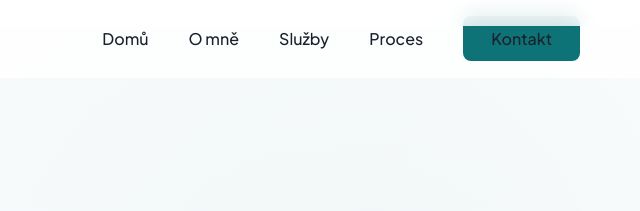
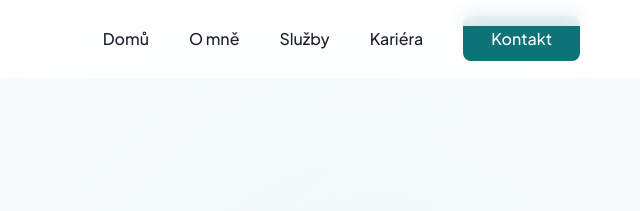
Before and after one commit to st3pan007/LiborRadkovic, a plain HTML site: page index.html in a window 1280 px wide. Shown: the top 211 px of the page, 640-1280 px from the left. Drawn offline with Linux system fonts and the light colour scheme.

Commit message:
Update index.html

```diff
--- a/index.html
+++ b/index.html
@@ -116,6 +116,11 @@
             font-weight: 700;
             color: var(--primary);
             font-family: 'Poppins', sans-serif;
+            text-decoration: none;
+        }
+
+        .logo:hover {
+            color: var(--primary-dark);
         }
 
         .nav-menu {
@@ -154,21 +159,23 @@
 
         .nav-cta {
             background: var(--primary);
-            color: white;
+            color: white !important;
             padding: 0.75rem 1.75rem;
             border-radius: 8px;
             font-weight: 600;
             transition: all 0.3s ease;
+            text-decoration: none;
         }
 
         .nav-cta:hover {
             background: var(--primary-dark);
             transform: translateY(-2px);
             box-shadow: var(--shadow-sm);
-        }
-
-        .nav-cta:hover::after {
-            width: 0;
+            color: white !important;
+        }
+
+        .nav-cta::after {
+            display: none !important;
         }
 
         /* Hero Section */
@@ -1010,12 +1017,12 @@
     <!-- Navigation -->
     <nav id="navbar">
         <div class="container">
-            <div class="logo">Libor Radkovič</div>
+            <a href="index.html" class="logo">Libor Radkovič</a>
             <ul class="nav-menu" id="navMenu">
                 <li><a href="#home">Domů</a></li>
                 <li><a href="#about">O mně</a></li>
                 <li><a href="#services">Služby</a></li>
-                <li><a href="#process">Proces</a></li>
+                <li><a href="kariera.html">Kariéra</a></li>
                 <li><a href="#contact" class="nav-cta">Kontakt</a></li>
             </ul>
             <button class="mobile-toggle" id="mobileToggle">☰</button>
@@ -1446,7 +1453,7 @@
                 <a href="#home">Domů</a>
                 <a href="#about">O mně</a>
                 <a href="#services">Služby</a>
-                <a href="#process">Proces</a>
+                <a href="kariera.html">Kariéra</a>
                 <a href="#contact">Kontakt</a>
             </nav>
             <div class="footer-bottom">
```
